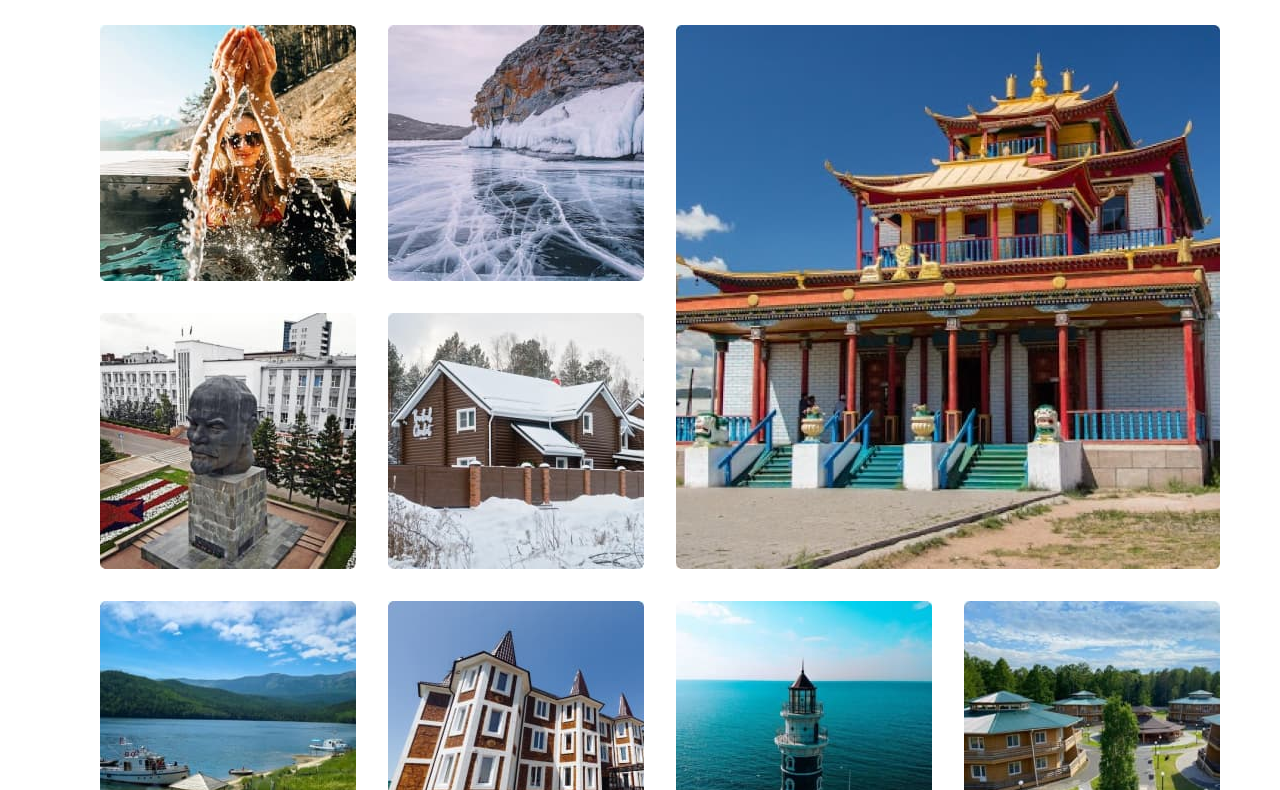
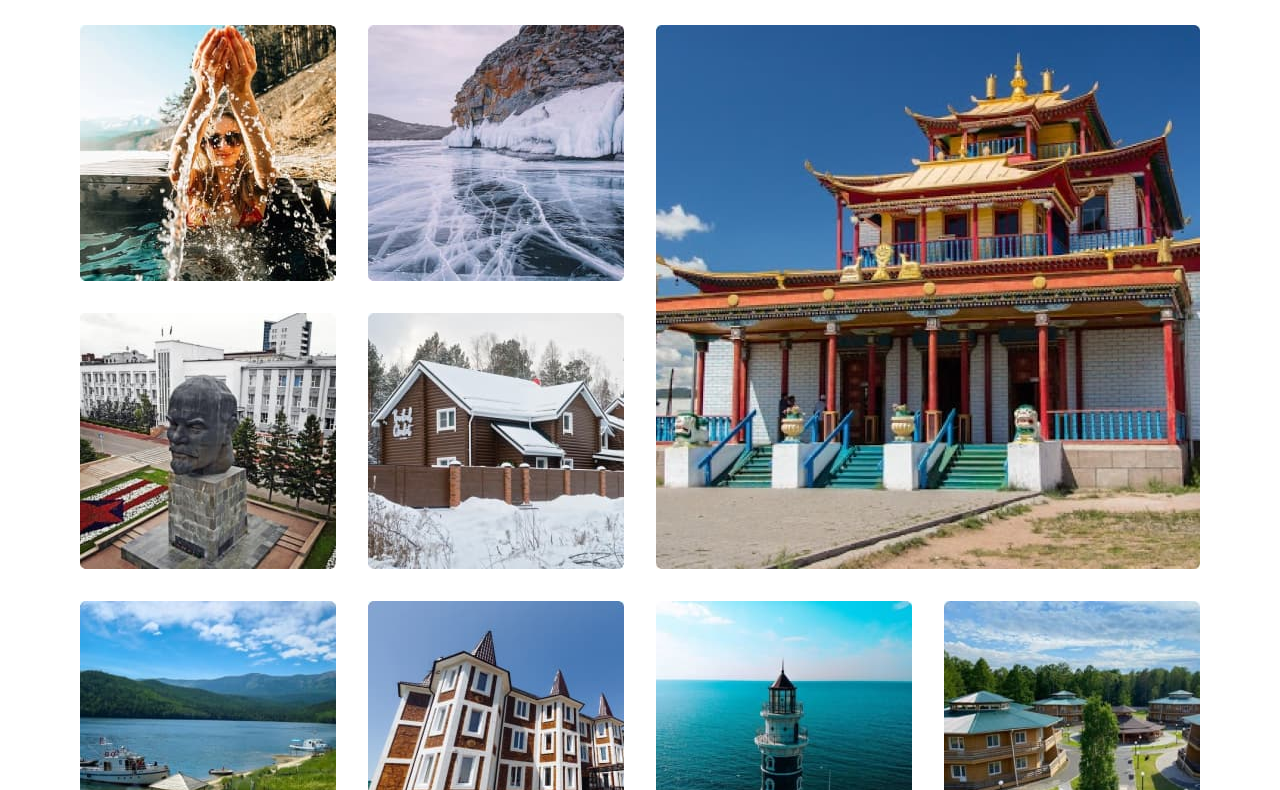
Before and after one commit to SvitlanaZhovanik/projectBaycal, a plain HTML site: page index.html in a window 1280 px wide. Shown: the part 55-845 px from the top of the page. Drawn offline with nearby package versions, Linux system fonts and the light colour scheme.

Commit message:
исправлен размер контейнера

```diff
--- a/css/styles.css
+++ b/css/styles.css
@@ -16,9 +16,7 @@ p {
   list-style: none;
 }
 .container {
-  width: 1100px;
-  padding-left: 10px;
-  padding-right: 10px;
+  width: 1120px;
   margin: 0 auto;
 }
 /* Общее */
@@ -70,7 +68,7 @@ p {
   line-height: 1.31;
 }
 .suggestions-item:nth-child(3) {
-  flex-grow: 4;
+  /* flex-grow: 4; */
   top: 0;
   right: 0;
   width: 544px;
@@ -115,7 +113,6 @@ p {
 
   transition: opacity 250ms cubic-bezier(0.4, 0, 0.2, 1);
 }
-
 .suggestions-link:hover .suggestions-wrapper,
 .suggestions-link:focus .suggestions-wrapper {
   opacity: 1;
```
